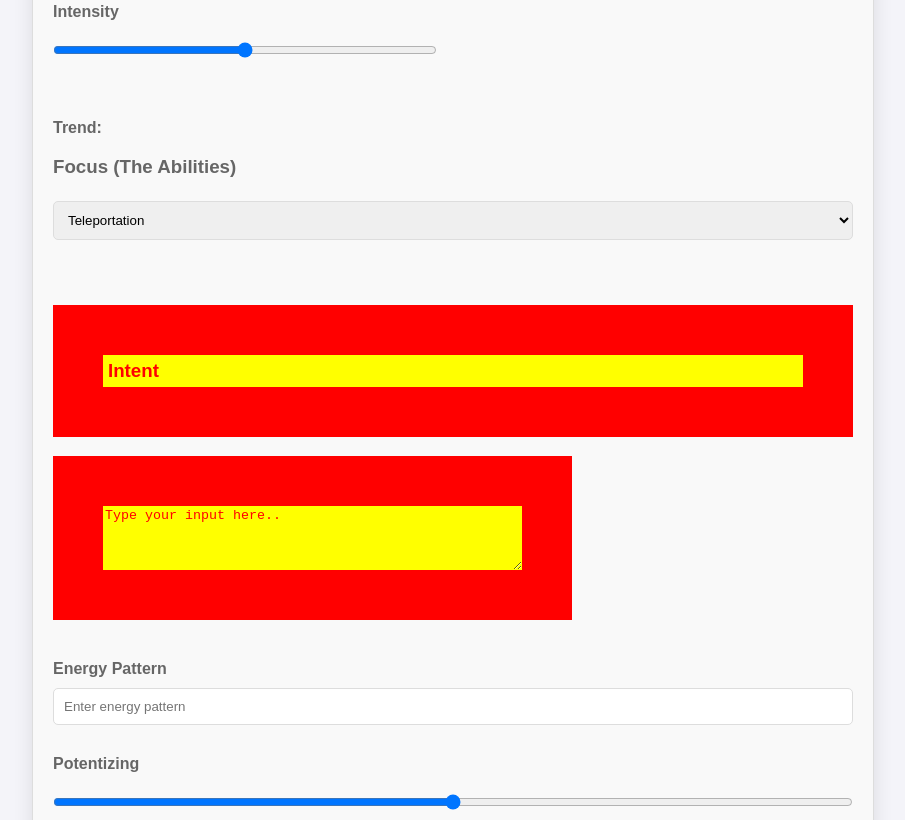
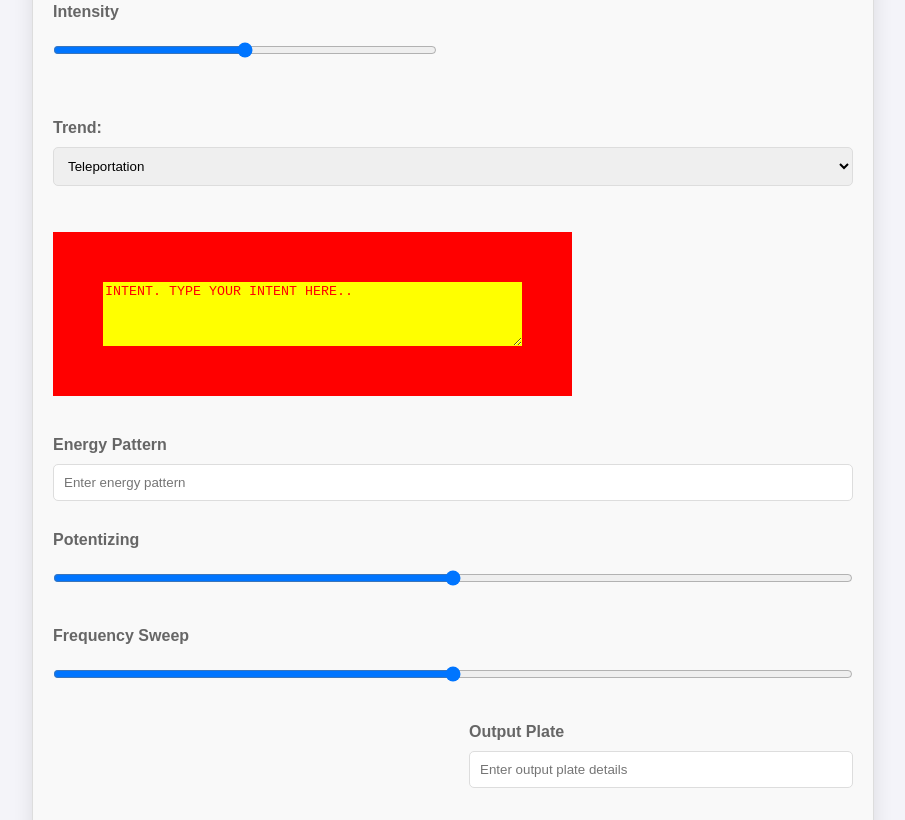
Before and after one commit to MysticWaveTech/Tsiddo, a plain HTML site: page IntentUpgradeMachine.html in a window 1280 px wide. Shown: the part 627-1447 px from the top of the page, without its empty margins (187-1092 px from the left). Drawn offline with Linux system fonts and the light colour scheme.

Commit message:
Update IntentUpgradeMachine.html

```diff
--- a/IntentUpgradeMachine.html
+++ b/IntentUpgradeMachine.html
@@ -186,8 +186,6 @@
                 <label for="trend">Trend:</label>
 
 <div class="intent-container">
-
-<label for"abilities"><h3>Focus (The Abilities)</h3></label>
                 <select id="trend" name="trend">
                     <option value="teleportation">Teleportation</option>
                     <option value="telekinesis">Telekinesis</option>
@@ -196,8 +194,7 @@
                     <option value="invincibility">Invincibility</option>
                 </select>
             </div>
-                 <br><br> <label for="intent"><h3 style="padding: 5px; border: 50px solid red; color: red; background-color: yellow;">Intent</h3></label>
-    <textarea id="intent" rows="4" cols="50" style="color: red; background-color: yellow; border: 50px solid red;">Type your input here..</textarea>
+                 <br><br><textarea id="intent" rows="4" cols="50" style="color: red; background-color: yellow; border: 50px solid red;">INTENT. TYPE YOUR INTENT HERE..</textarea>
   <br>
               <br><br>
             <div class="form-group full-width">
```
